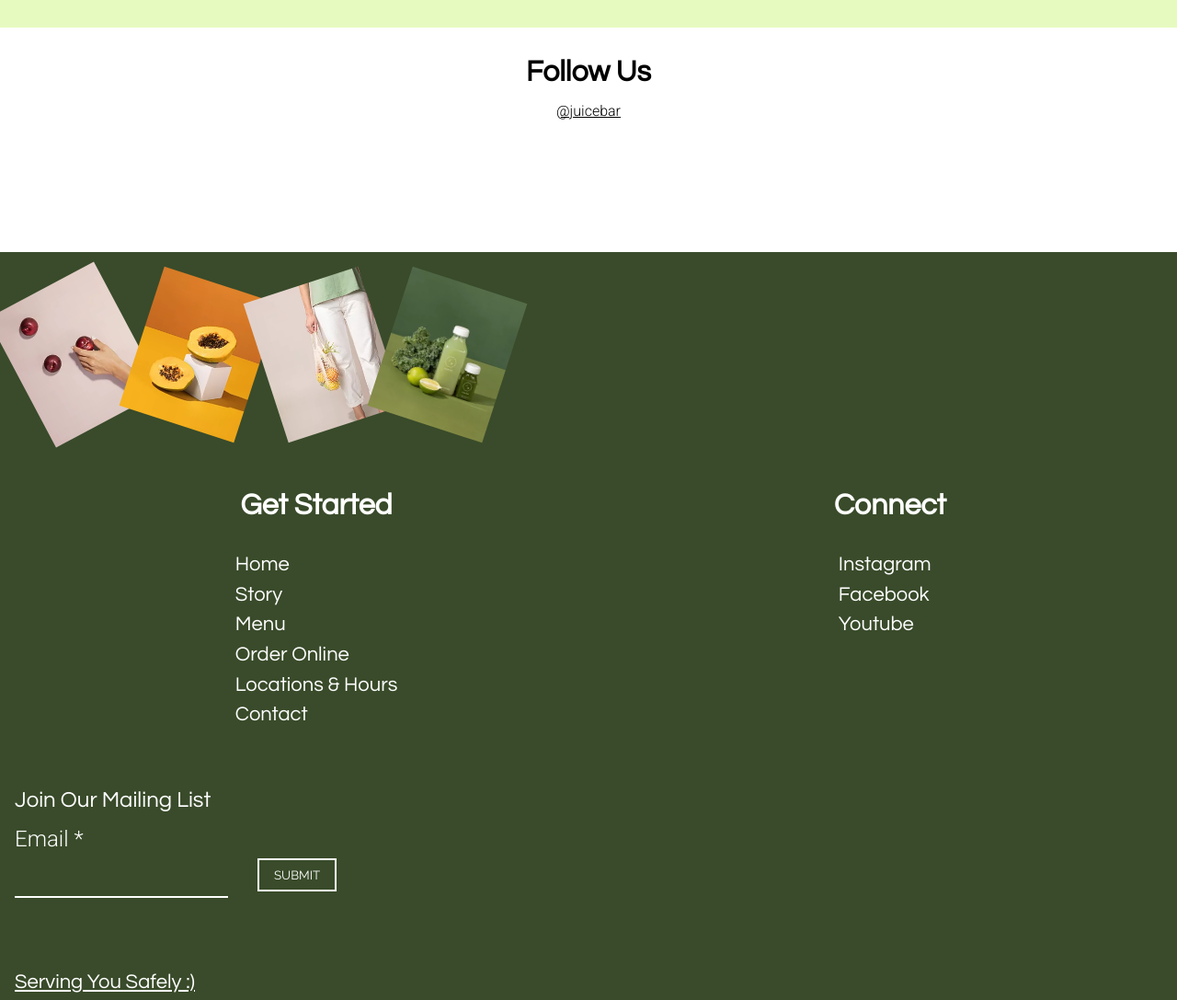
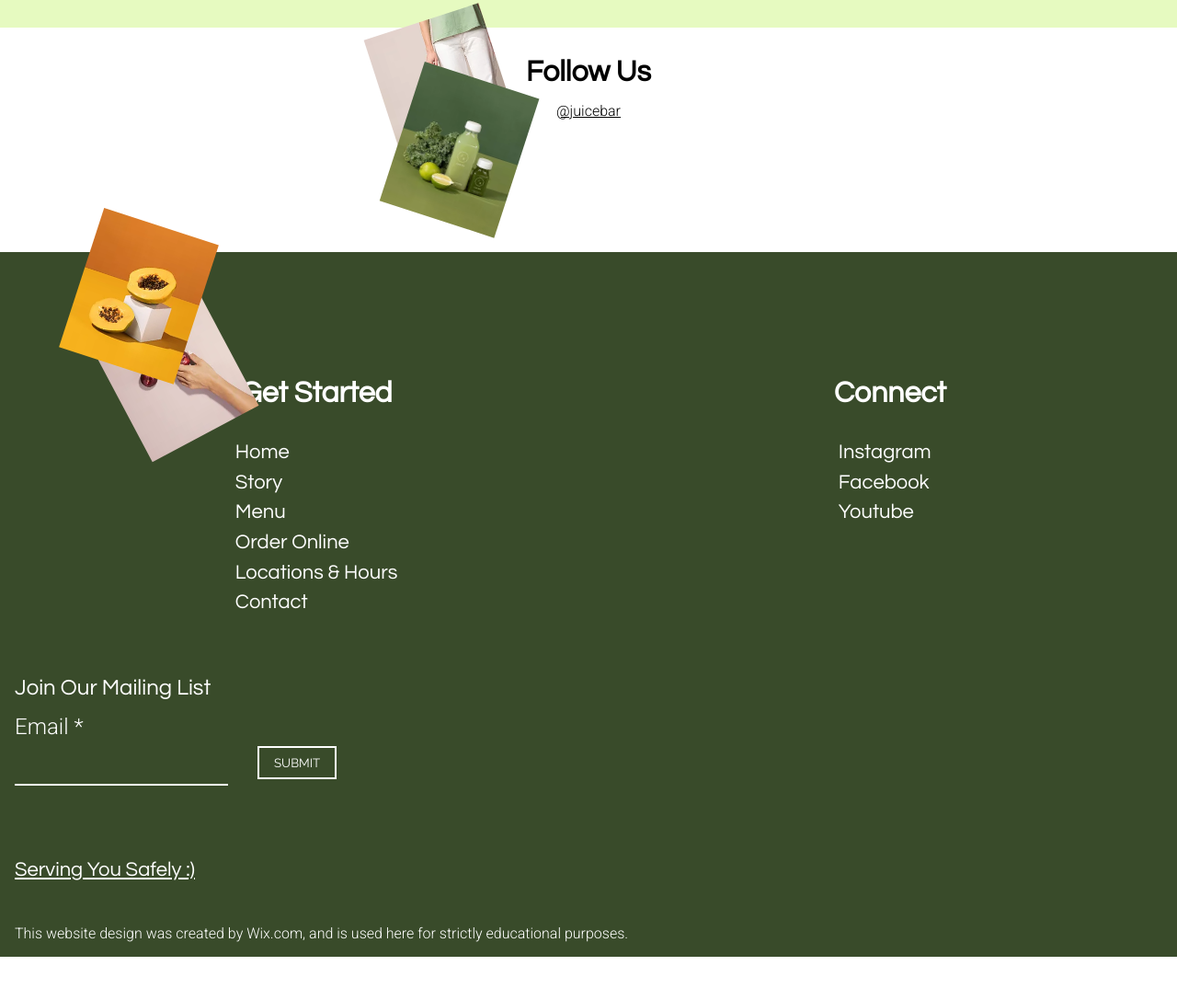
Before and after one commit to ShayanMahnam/Juice-Bar, a plain HTML site: page index.html in a window 1280 px wide. Shown: the part 7760-8847 px from the top of the page at 92% size. After the commit the page ends 8800 px from the top, so only its background shows below. Drawn offline with Linux system fonts and the light colour scheme.

Commit message:
minor bug fixed

```diff
--- a/style.css
+++ b/style.css
@@ -436,6 +436,7 @@ legend {
 .list {
   display: flex;
   justify-content: space-around;
+  margin-top: -90px;
 }
 
 .footer-h1 {
@@ -471,34 +472,32 @@ legend {
   text-decoration: none;
 }
 
-.img-wrapper {
-  padding: 1rem 0;
-}
+
 
 .img-wrapper img:nth-child(1) {
   width: 131px;
   height: 159px;
   transform: rotate(-28deg);
-
+  translate: 80% 20%;
 }
 
 .img-wrapper img:nth-child(2) {
   width: 131px;
   height: 159px;
-
+  translate: -50% -30%;
   transform: rotate(18deg);
 }
 
 .img-wrapper img:nth-child(3) {
   width: 131px;
   height: 159px;
-
+  translate: 100% -170%;
   transform: rotate(-18deg);
 }
 
 .img-wrapper img:nth-child(4) {
   width: 131px;
   height: 159px;
-
+  translate: 10% -130%;
   transform: rotate(18deg);
 }
```
